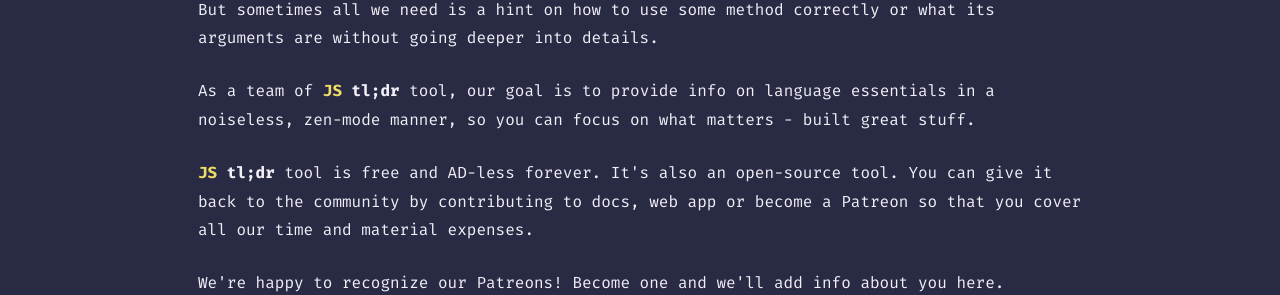
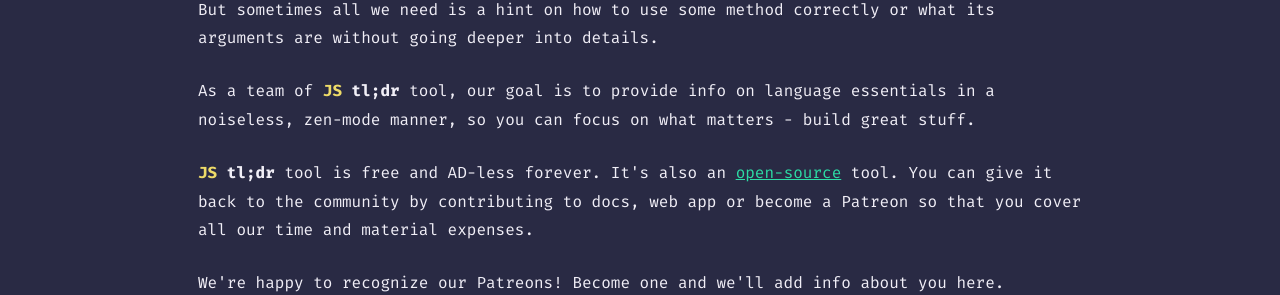
Before and after one commit to mehdi-alouane/js-tldr, a React (Create React App) app: page /about in a window 1280 px wide. Shown: the part 494-789 px from the top of the page. Built offline with nearby package versions, Linux system fonts and the light colour scheme.

Commit message:
fix typo; add link to repo

```diff
--- a/src/scenes/About.js
+++ b/src/scenes/About.js
@@ -46,16 +46,24 @@
           <Bracket>JS</Bracket> tl;dr
         </strong>{' '}
         tool, our goal is to provide info on language essentials in a noiseless,
-        zen-mode manner, so you can focus on what matters - built great stuff.
+        zen-mode manner, so you can focus on what matters - build great stuff.
       </P>
 
       <P>
         <strong>
           <Bracket>JS</Bracket> tl;dr
         </strong>{' '}
-        tool is free and AD-less forever. It's also an open-source tool. You can
-        give it back to the community by contributing to docs, web app or become
-        a Patreon so that you cover all our time and material expenses.
+        tool is free and AD-less forever. It's also an{' '}
+        <a
+          href="https://github.com/RusinovAnton/js-tldr"
+          rel="noreferrer noopener"
+          target="_blank"
+        >
+          open-source
+        </a>{' '}
+        tool. You can give it back to the community by contributing to docs, web
+        app or become a Patreon so that you cover all our time and material
+        expenses.
       </P>
 
       <P>
```
